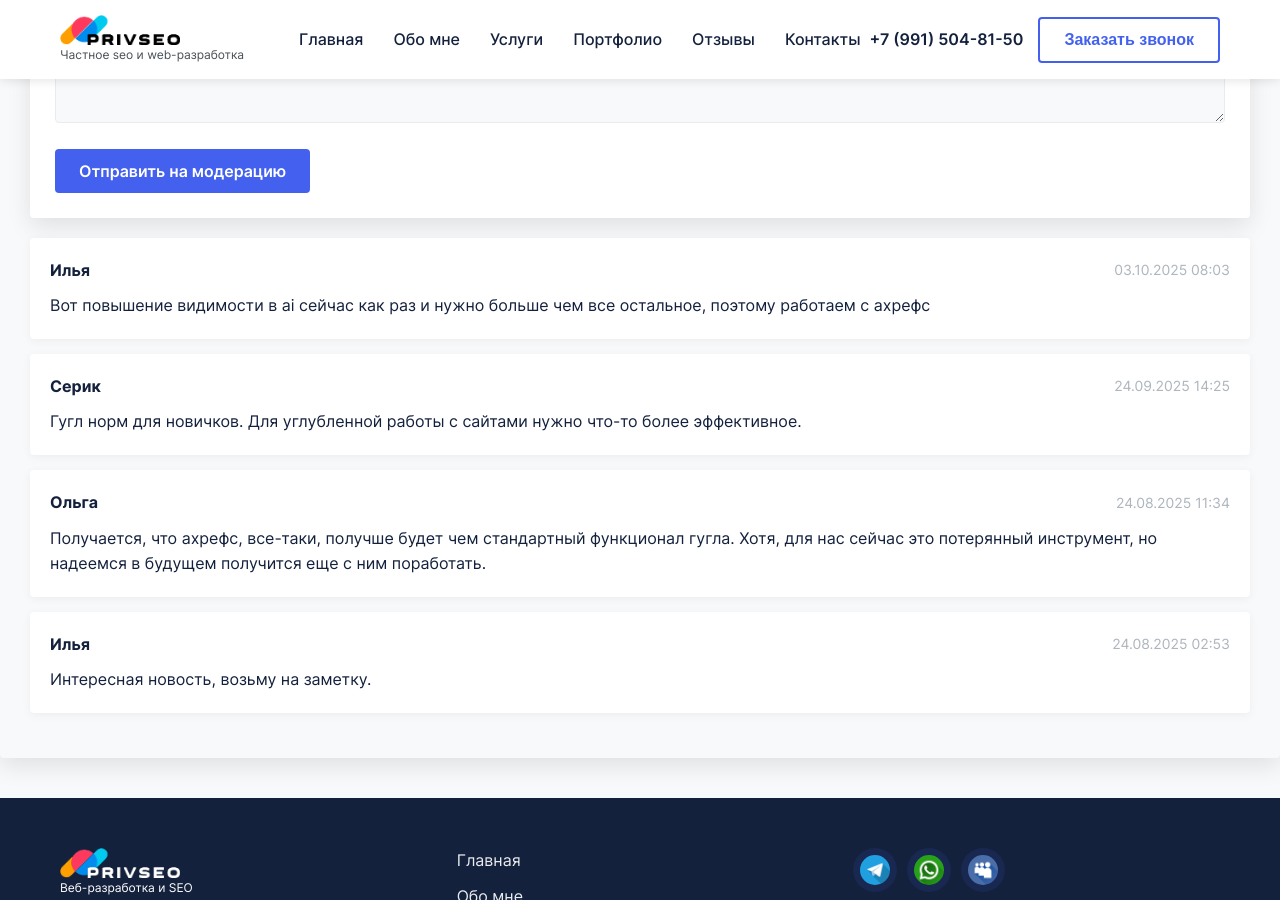
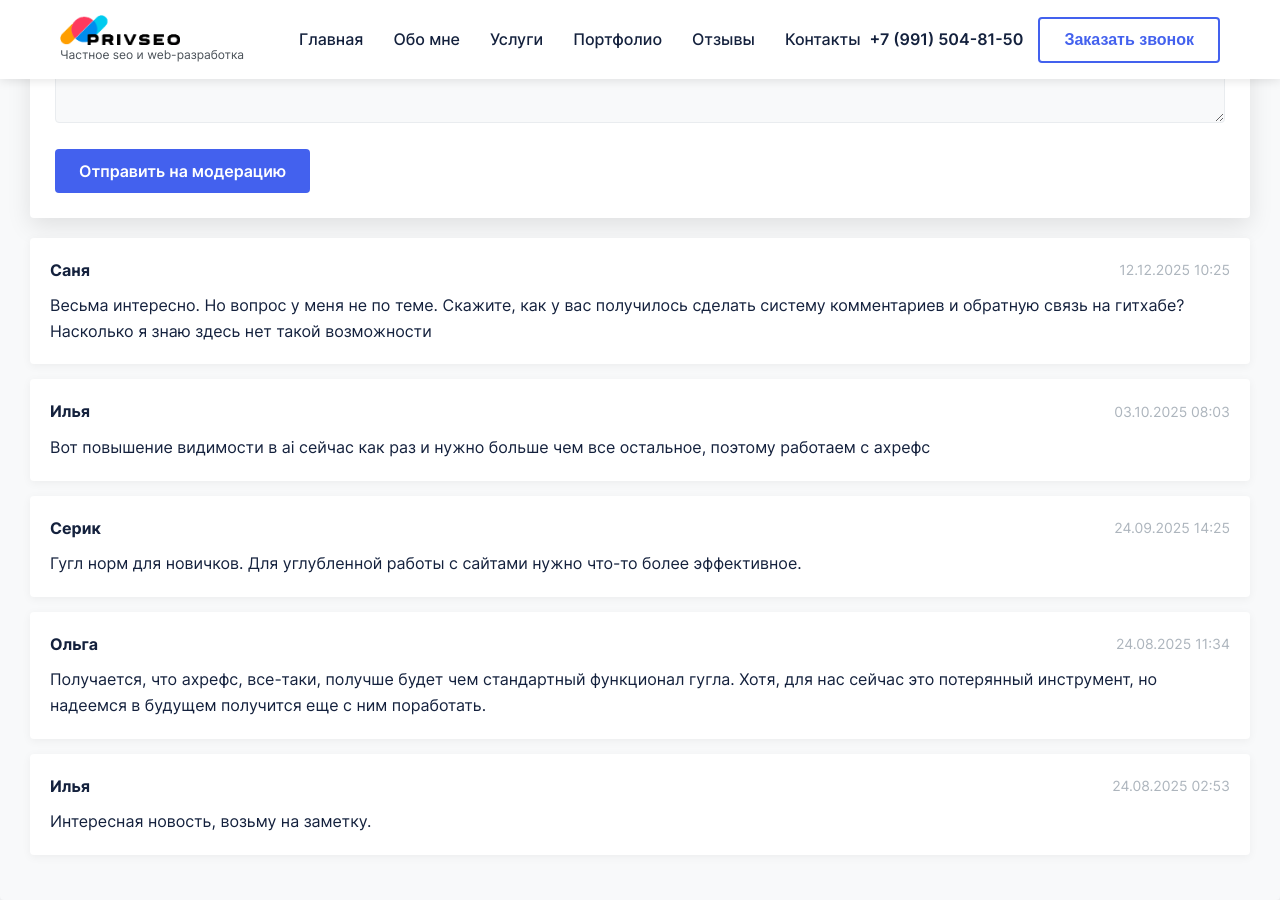
Before and after one commit to PrivateSeo/privateseo.github.io, a Jekyll site: the page built from _posts/news/2025-07-24-besplatnye-instrumenty-seo-ot-google.md, in a window 1280 px wide and 900 px high, scrolled down 8156 px. Built offline with Jekyll 4.4.1, drawn with Linux system fonts in a browser that asks for light colours.

Commit message:
Approved comment

```diff
--- a/_data/comments/084bf23469c74448.json
+++ b/_data/comments/084bf23469c74448.json
@@ -22,5 +22,11 @@
     "text": "Вот повышение видимости в ai сейчас как раз и нужно больше чем все остальное, поэтому работаем с ахрефс",
     "status": "approved",
     "date": "2025-10-03T08:03:36.185Z"
+  },
+  {
+    "author": "Саня",
+    "text": "Весьма интересно. Но вопрос у меня не по теме. Скажите, как у вас получилось сделать систему комментариев и обратную связь на гитхабе? Насколько я знаю здесь нет такой возможности",
+    "status": "approved",
+    "date": "2025-12-12T10:25:51.815Z"
   }
 ]
```
